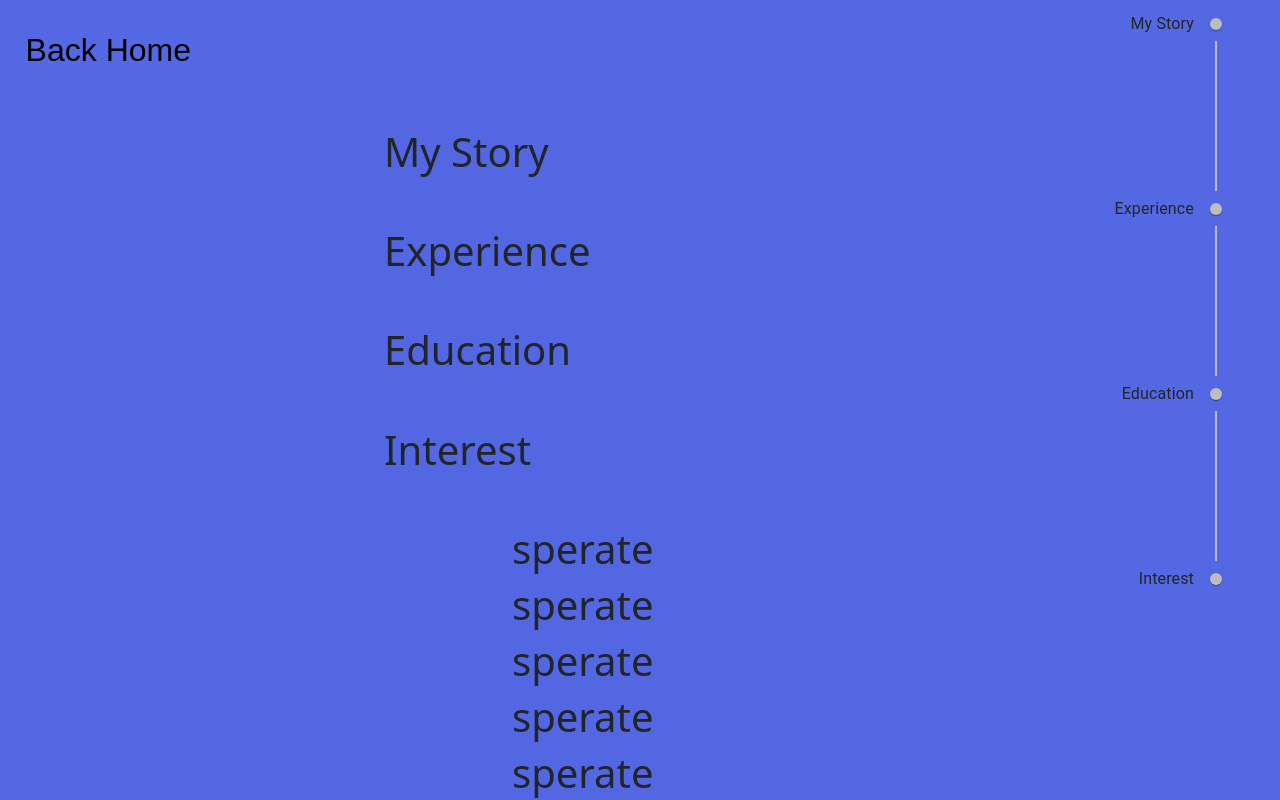
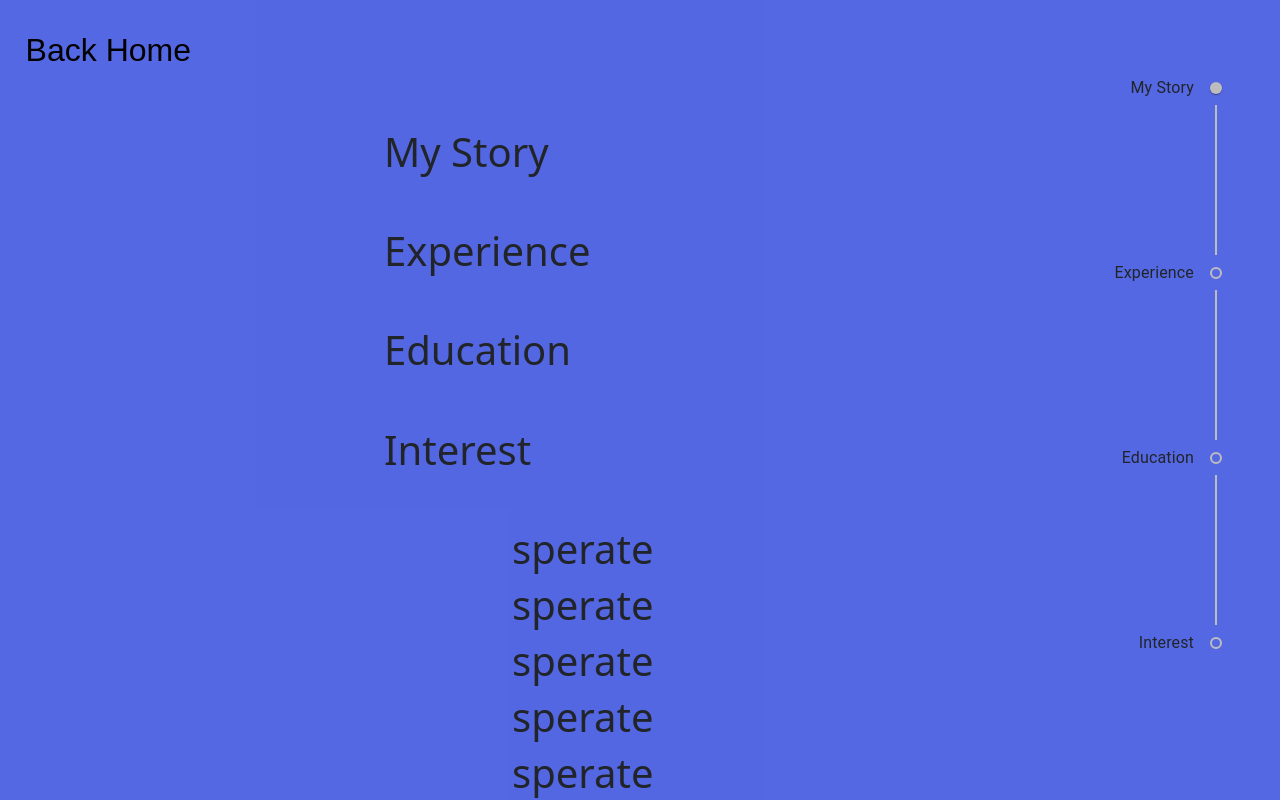
Before and after one commit to Gehrig-Barnes/portfolio, a React (Create React App) app: page /about_me in a window 1280 px wide. Shown: the top 800 px of the page. Built offline with nearby package versions, Linux system fonts and the light colour scheme; a web font is replaced by a local one.

Commit message:
ade it so you can click a dot and it highlights it

```diff
--- a/src/components/AboutMe.js
+++ b/src/components/AboutMe.js
@@ -12,6 +12,7 @@ import "../style/about.css";
 function AboutMe() {
   const [currY, setCurrY] = useState(0);
   const [prev, setPrev] = useState(0);
+  const [outlined, setOutline] = useState([true, false, false, false]);
 
   const navigate = useNavigate();
 
@@ -20,45 +21,66 @@ function AboutMe() {
     setCurrY(window.scrollY);
   });
 
+  function handleDotOne() {
+    setOutline([true, false, false, false]);
+  }
+  function handleDotTwo() {
+    setOutline([false, true, false, false]);
+  }
+  function handleDotThree() {
+    setOutline([false, false, true, false]);
+  }
+  function handleDotFour() {
+    setOutline([false, false, false, true]);
+  }
   const toggleHide = currY > prev ? "hide" : "return-btn";
 
-  const innerWidth = window.innerWidth
-  const timelineContainerStyle = {
-
-  }
-
-  console.log(innerWidth)
+  const timelineContainerStyle = {};
 
   return (
     <div className="abt">
-
-
       <div style={timelineContainerStyle} className="timeLineContainer">
         <Timeline className="timeLine" align="left" position="left">
           <TimelineItem>
-            <TimelineSeparator >
-              <TimelineDot className="separator"/>
-              <TimelineConnector className="connector"/>
+            <TimelineSeparator>
+              <TimelineDot
+                variant={outlined[0] ? "filled" : "outlined"}
+                className="separator"
+                onClick={handleDotOne}
+              />
+              <TimelineConnector className="connector" />
             </TimelineSeparator>
             <TimelineContent>My Story</TimelineContent>
           </TimelineItem>
           <TimelineItem>
             <TimelineSeparator>
-              <TimelineDot className="separator"/>
-              <TimelineConnector className="connector"/>
+              <TimelineDot
+                variant={outlined[1] ? "filled" : "outlined"}
+                className="separator"
+                onClick={handleDotTwo}
+              />
+              <TimelineConnector className="connector" />
             </TimelineSeparator>
             <TimelineContent>Experience</TimelineContent>
           </TimelineItem>
           <TimelineItem>
             <TimelineSeparator>
-              <TimelineDot className="separator"/>
-              <TimelineConnector className="connector"/>
+              <TimelineDot
+                variant={outlined[2] ? "filled" : "outlined"}
+                className="separator"
+                onClick={handleDotThree}
+              />
+              <TimelineConnector className="connector" />
             </TimelineSeparator>
             <TimelineContent>Education</TimelineContent>
           </TimelineItem>
           <TimelineItem>
             <TimelineSeparator>
-              <TimelineDot className="separator"/>
+              <TimelineDot
+                variant={outlined[3] ? "filled" : "outlined"}
+                className="separator"
+                onClick={handleDotFour}
+              />
             </TimelineSeparator>
             <TimelineContent>Interest</TimelineContent>
           </TimelineItem>
@@ -72,7 +94,7 @@ function AboutMe() {
         Back Home
       </button>
 
-      <div id="me1"className="me">
+      <div id="me1" className="me">
         <h1>My Story</h1>
       </div>
       <div className="me">
--- a/src/style/about.css
+++ b/src/style/about.css
@@ -1,25 +1,24 @@
 @import url("https://fonts.cdnfonts.com/css/bubbly-2");
 
-.timeLineContainer{
-    position: fixed;
-    width: 190%;
+.timeLineContainer {
+  position: fixed;
+  width: 190%;
+  margin-top: 5%;
+}
 
+.me {
+  margin-bottom: 4%;
+  margin-left: 30%;
 
 }
 
-.me{
-    margin-bottom: 4%;
-    margin-left: 30%;
+#me1 {
+  margin-top: 10%;
 }
 
-#me1{
-    margin-top: 10%;
+.separator {
 }
 
-.separator{
-
+.connector {
+  height: 150px;
 }
-
-.connector{
-    height: 150px;
-}
```
